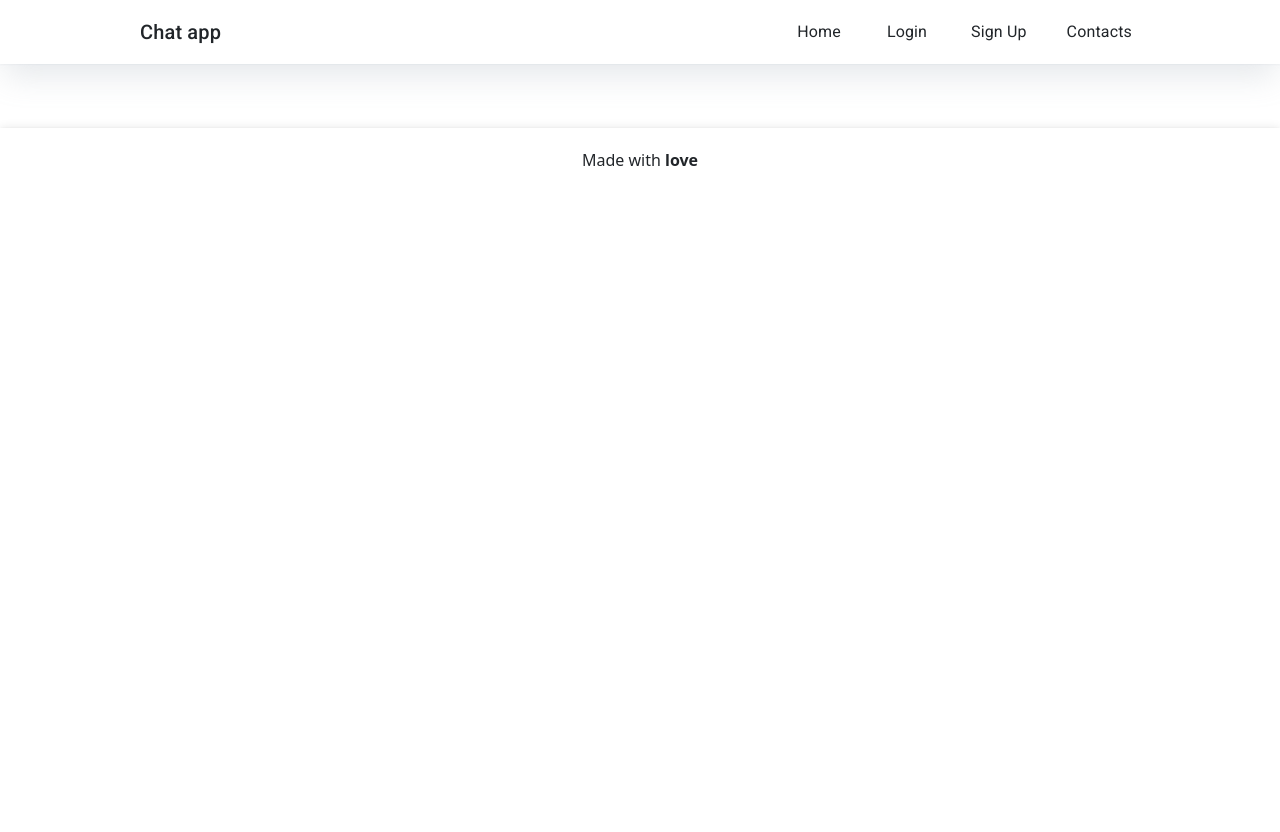
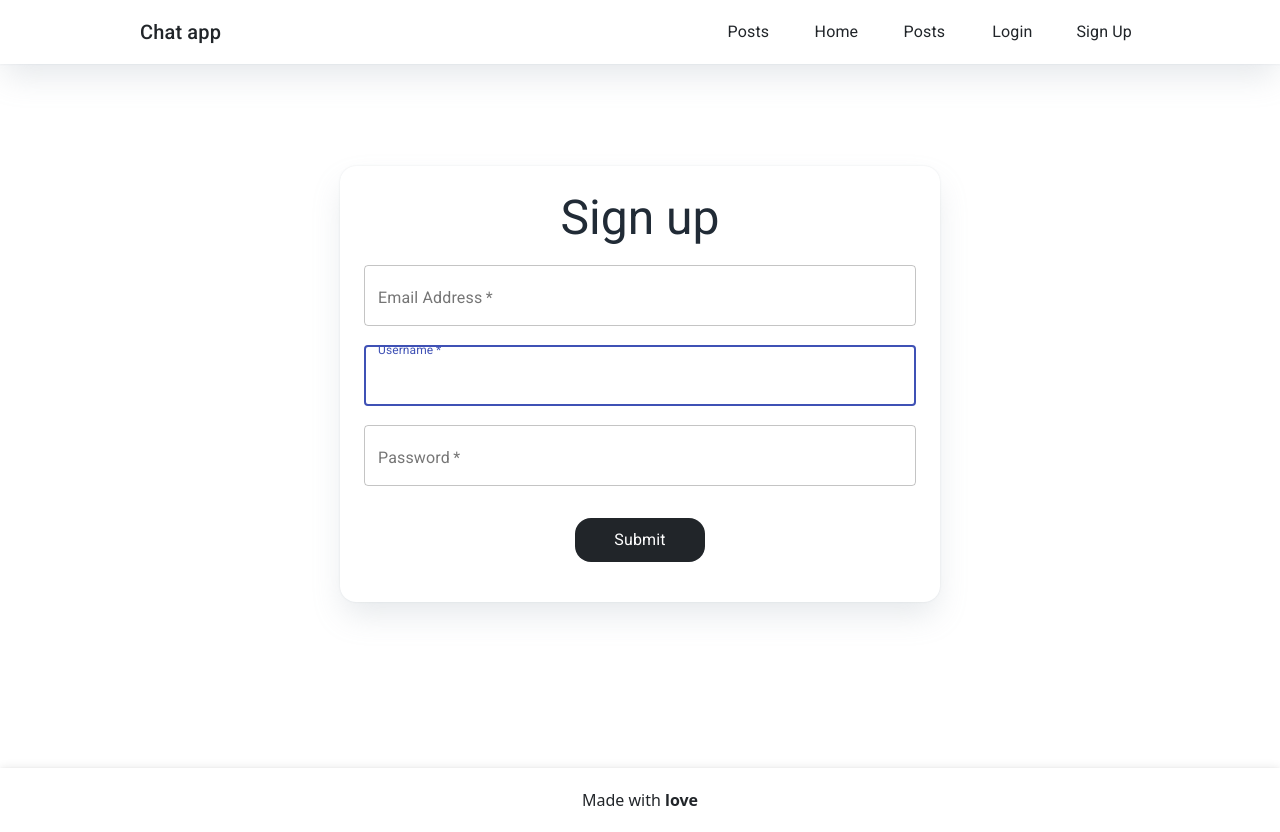
Before and after one commit to BrycenG007/Next-Nestjs, a Next.js app in the folder client/: page /auth in a window 1280 px wide. Before the commit this address had no page. Before the commit the page ends 800 px from the top, so only its background shows below. Built offline with nearby package versions, Linux system fonts and the light colour scheme.

Commit message:
fix pages

```diff
--- a/client/components/nav/nav.tsx
+++ b/client/components/nav/nav.tsx
@@ -11,9 +11,13 @@ export default function Nav(){
     const [activeLinks, updateActiveLinks] = useState<links>([]);
     const auth = useSelector<{auth: IStore}>(state => state.auth.isAuth);
 
+    const simpleLinks: links = [
+        {link: '/', name: 'Home' },
+        {link: '/posts', name: 'Posts'}
+    ];
     const notAuthLinks: links = [
-        {link: "/auth/login", name: "Login"},
-        {link: "/auth/signin", name: "Sign up"},
+        {link: "/auth?isLogin=true", name: "Login"},
+        {link: "/auth?isLogin=false", name: "Sign up"},
     ];
     const authLinks: links = [];
 
@@ -33,18 +37,19 @@ export default function Nav(){
                 alignItems={"center"}
                 spacing={3}
             >
+
                 <Grid item>
                     <Button>
-                        <Link href={"/"}>
+                        <Link href={"/posts"}>
                             <Typography variant={"body1"} className={"color-black text-center not-uppercase"}>
-                                Home
+                                Posts
                             </Typography>
                         </Link>
                     </Button>
                 </Grid>
 
                 {
-                    activeLinks.map(v => (
+                    [...simpleLinks, ...activeLinks].map(v => (
                         <Grid item key={Math.random()}>
                             <Button>
                                 <Link href={v.link}>
@@ -57,15 +62,7 @@ export default function Nav(){
                     ))
                 }
 
-                <Grid item>
-                    <Button>
-                        <Link href={"/#contacts"}>
-                            <Typography variant={"body1"} className={"color-black text-center not-uppercase"}>
-                                Contacts
-                            </Typography>
-                        </Link>
-                    </Button>
-                </Grid>
+
             </Grid>
         </div>
     );
--- a/client/pages/auth/[auth_type].tsx
+++ b/client/pages/auth.tsx
@@ -2,14 +2,13 @@ import React, {useCallback, useEffect, useState} from 'react';
 import TextField from '@material-ui/core/TextField';
 import Typography from '@material-ui/core/Typography';
 import { makeStyles } from '@material-ui/core/styles';
-import BasicLayout from '../../layouts/basic-layout/basic-layout';
+import BasicLayout from '../layouts/basic-layout/basic-layout';
 import {useDispatch} from "react-redux";
-import {loginSuccess} from "../../store";
+import {loginSuccess} from "../store/index";
 import Alert from '@material-ui/lab/Alert';
-import SimpleButton from "../../components/simple_button/simple_button";
-import WhiteCard from "../../components/white_card/WhiteCard";
+import SimpleButton from "../components/simple_button/simple_button";
+import WhiteCard from "../components/white_card/WhiteCard";
 import {Grid} from "@material-ui/core";
-import {useRouter} from "next/router";
 
 
 const useStyles = makeStyles((theme) => ({
@@ -37,7 +36,6 @@ export default function AuthType(){
     const classes = useStyles();
     const [errors, updateErrors] = useState<string[]>([]);
     const [isLogin, updateIsLogin] = useState(false);
-    const router = useRouter();
     const dispatch = useDispatch();
 
     const submit = useCallback(async($event: any) => {
@@ -65,10 +63,13 @@ export default function AuthType(){
     }, []);
 
     useEffect(() => {
-        const auth_type = router.query.auth_type;
+        if (process.browser && window) {
+            const url = new URL(window.location.href);
+            const auth_type = url.searchParams.get('isLogin');
 
-        updateIsLogin(auth_type === "login");
-    }, [router.query.auth_type]);
+            updateIsLogin(auth_type === 'true');
+        }
+    }, []);
 
     return (
         <div className={"auth w-100"}>
--- /dev/null
+++ b/client/pages/chat.tsx
@@ -0,0 +1,5 @@
+import React from 'react';
+
+export default function Chat() {
+    return null;
+}
--- /dev/null
+++ b/client/pages/chats.tsx
@@ -0,0 +1,5 @@
+import React from 'react';
+
+export default function Chats(){
+  return null;
+}
--- /dev/null
+++ b/client/pages/post.tsx
@@ -0,0 +1,5 @@
+import React from 'react';
+
+export default function Post() {
+    return null;
+}
--- /dev/null
+++ b/client/pages/posts.tsx
@@ -0,0 +1,5 @@
+import React from 'react';
+
+export default function Posts(){
+    return null;
+}
```
Also changed, not shown: client/pages/500.tsx (+9 -1 lines), client/pages/user.tsx (renamed from client/pages/user/[id].tsx), 2 other files (tests, documents, lock files or other folders).
